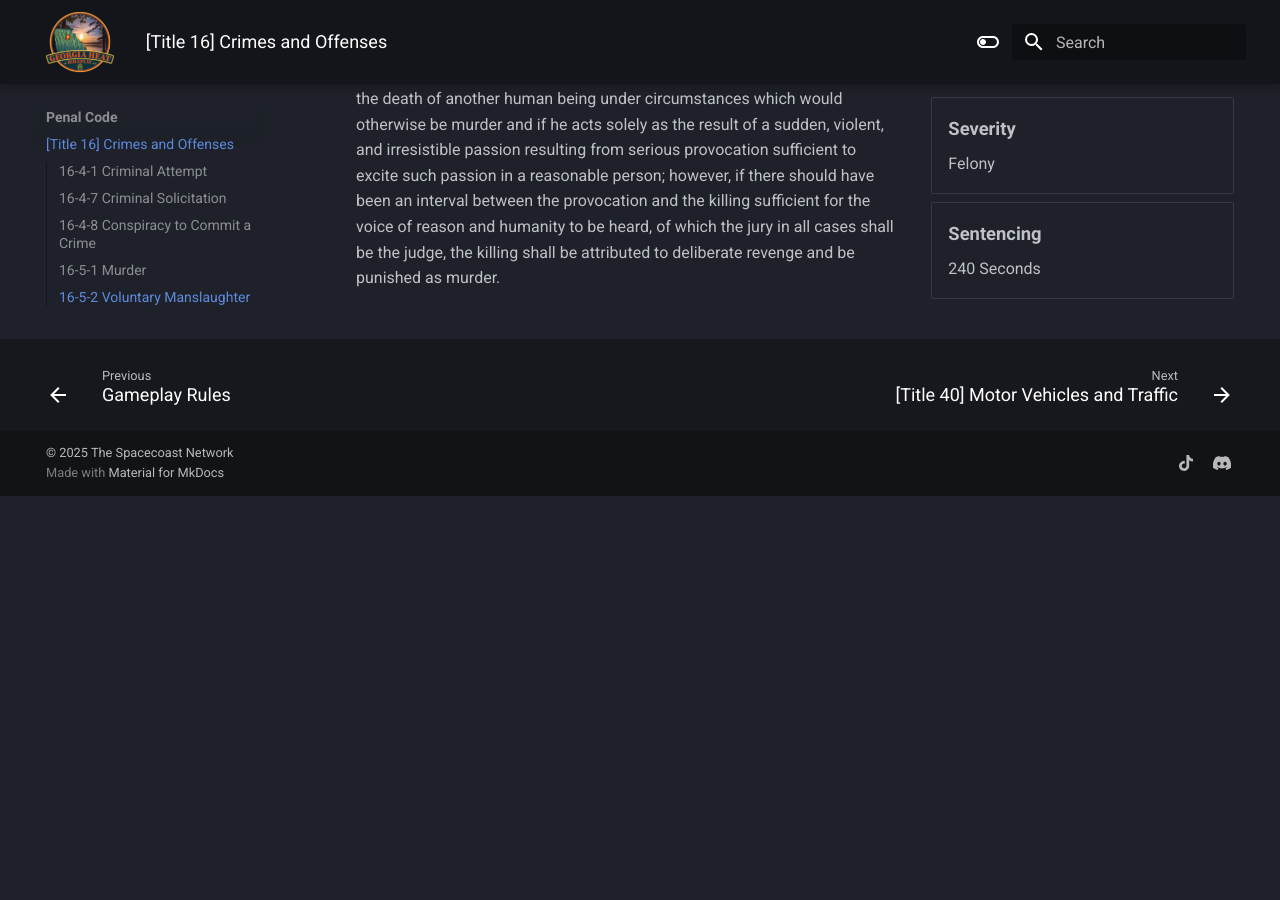
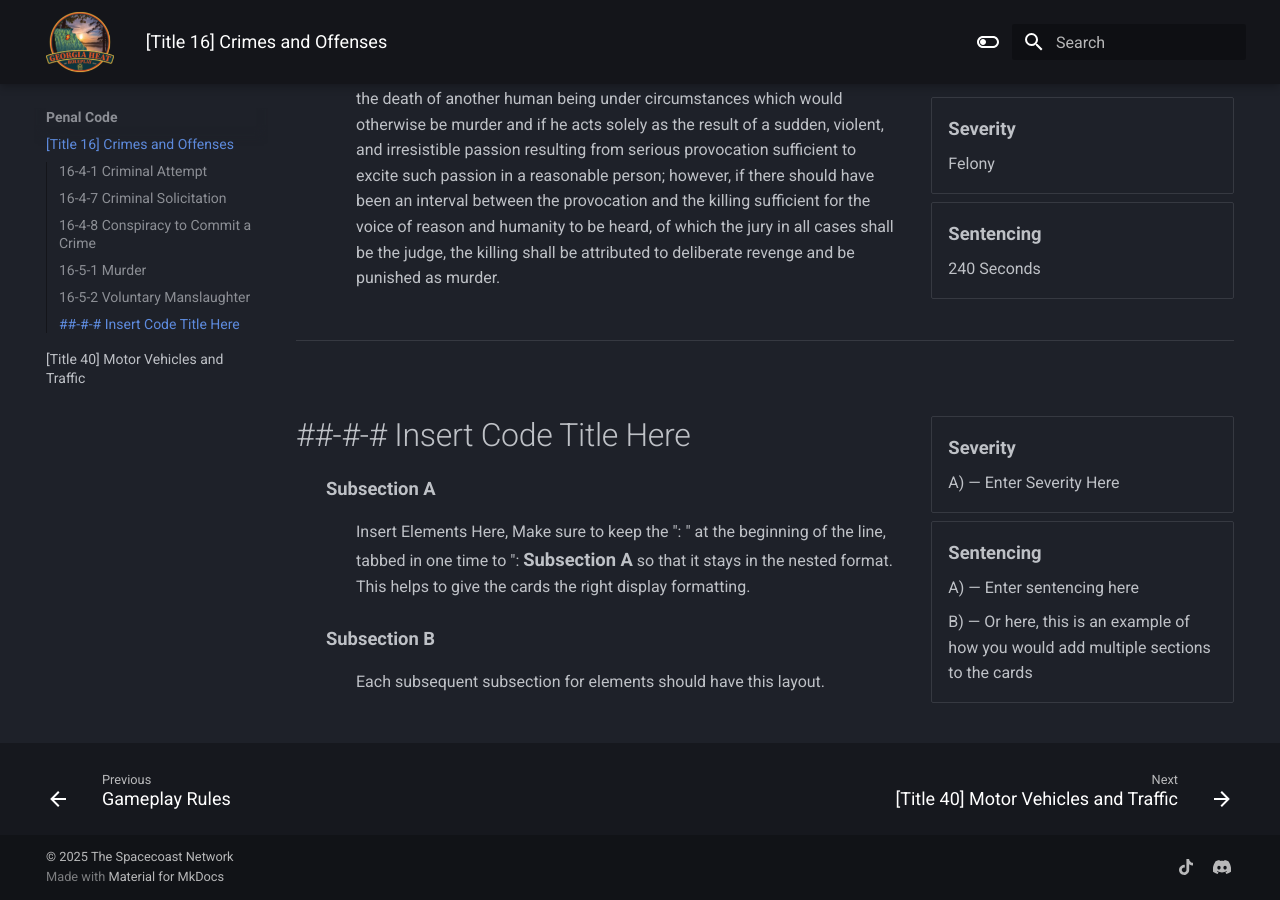
Before and after one commit to Ced-H/GHRP, an MkDocs documentation site: the page built from docs/title-16.md, in a window 1280 px wide and 900 px high, scrolled down 2073 px. Built offline with MkDocs 1.6.1 and Material for MkDocs 9.7.7, drawn with Linux system fonts in a browser that asks for light colours; before the commit the page ends 2569 px from its top, so only the background shows below that.

Commit message:
Added Example for JK to understand new format as he is working.

```diff
--- a/docs/title-16.md
+++ b/docs/title-16.md
@@ -148,3 +148,37 @@
 </div>
 </div>
 </div>
+
+---
+
+<div style="display: flex; flex-wrap: wrap; gap: 1.5rem; align-items: flex-end; justify-content: space-between;" markdown="1">
+<div style="flex: 2; min-width: 400px;" markdown="1">
+
+## ##-#-# Insert Code Title Here
+
+: __Subsection A__
+
+    : Insert Elements Here, Make sure to keep the ": " at the beginning of the line, tabbed in one time to ": __Subsection A__ so that it stays in the nested format. This helps to give the cards the right display formatting.
+
+: __Subsection B__
+
+    : Each subsequent subsection for elements should have this layout.
+
+</div>
+
+<div style="flex: 1; min-width: 250px; align-self: flex-end; text-align: left;" markdown="1">
+<div class="grid cards" markdown>
+
+- __Severity__
+
+    A) — Enter Severity Here
+
+- __Sentencing__
+
+    A) — Enter sentencing here
+
+    B) — Or here, this is an example of how you would add multiple sections to the cards
+
+</div>
+</div>
+</div>
--- a/mkdocs.yml
+++ b/mkdocs.yml
@@ -13,6 +13,7 @@ theme:
     - search.highlight
     - content.tabs.link
     - content.tooltips
+    - content.code.annotate
   language: en
   palette:
     - scheme: slate
@@ -53,6 +54,10 @@ markdown_extensions:
   - abbr
   - def_list
   - md_in_html
+  - pymdownx.highlight:
+      anchor_linenums: true
+      line_spans: __span
+      pygments_lang_class: true
 
 
 extra_css:
```
